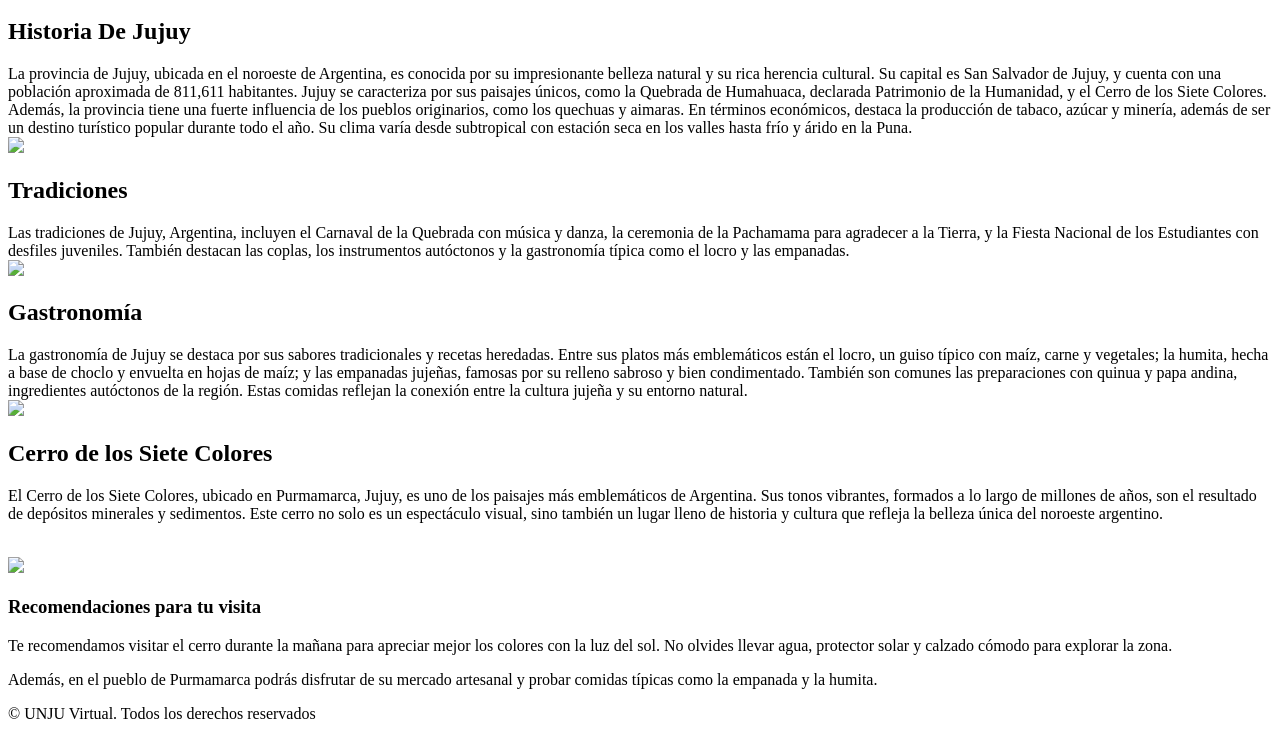
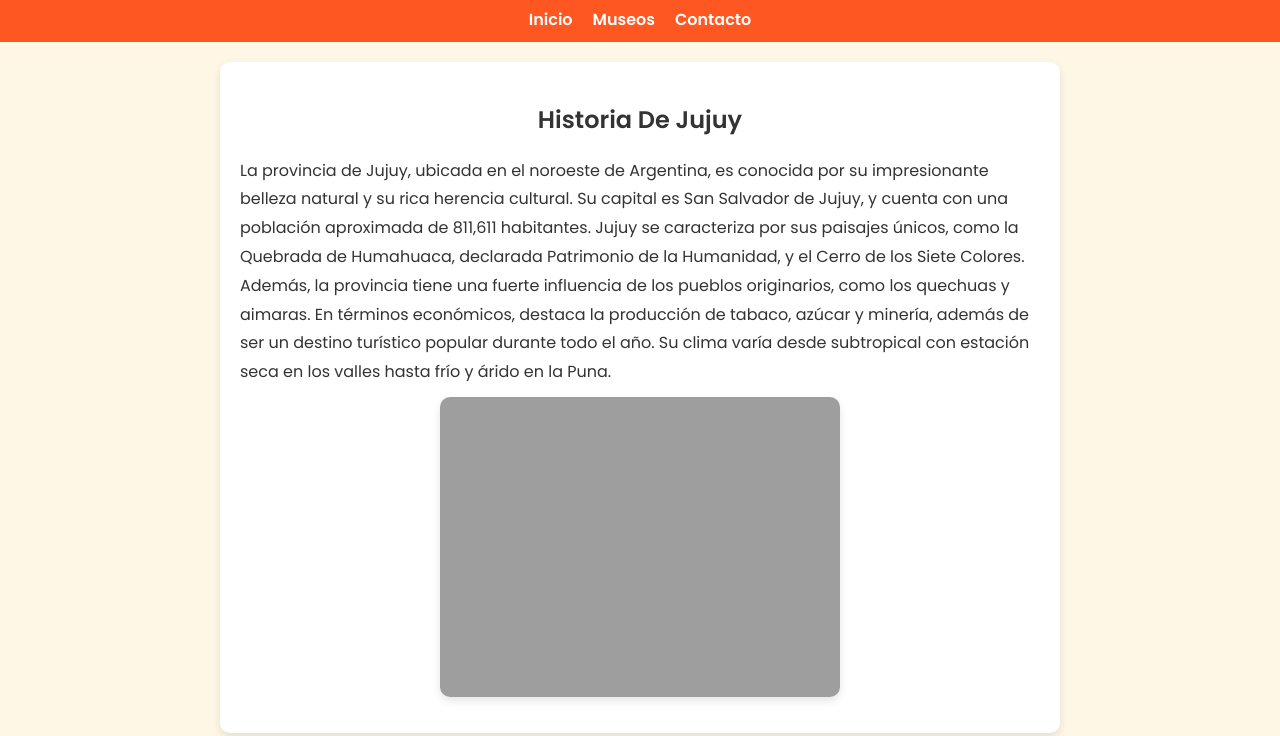
Before and after one commit to GabrielCalisaya/pv_tp1_grupo24, a plain HTML site: page index.html in a window 1280 px wide. Shown: the part 136-872 px from the top of the page. Drawn offline with Linux system fonts and the light colour scheme; the site is published under a folder, as on GitHub Pages, so addresses that start at the root find nothing.

Commit message:
No se veia el CSS ni las imagenes correctamente debido a una mala colocacion de las rutas, Solucionado

```diff
--- a/index.html
+++ b/index.html
@@ -3,7 +3,7 @@
 <head>
     <meta charset="UTF-8">
     <meta name="viewport" content="width=device-width, initial-scale=1.0">
-    <link rel="stylesheet" href="/css/styles.css">
+    <link rel="stylesheet" href="css/styles.css">
     <title>La Cultura en Jujuy</title>
 </head>
 <body>
@@ -20,25 +20,25 @@
     <p>La provincia de Jujuy, ubicada en el noroeste de Argentina, es conocida por su impresionante belleza natural y su rica herencia cultural. Su capital es San Salvador de Jujuy, y cuenta con una población aproximada de 811,611 habitantes.
         Jujuy se caracteriza por sus paisajes únicos, como la Quebrada de Humahuaca, declarada Patrimonio de la Humanidad, y el Cerro de los Siete Colores. Además, la provincia tiene una fuerte influencia de los pueblos originarios, como los quechuas y aimaras.
         En términos económicos, destaca la producción de tabaco, azúcar y minería, además de ser un destino turístico popular durante todo el año. Su clima varía desde subtropical con estación seca en los valles hasta frío y árido en la Puna.
-    <br><img src="/Fotos/Jujuy.jpg">
+    <br><img src="Fotos/Jujuy.jpg">
     </p>
 </section>
 <section>
     <h1>Tradiciones</h1>
     <p>Las tradiciones de Jujuy, Argentina, incluyen el Carnaval de la Quebrada con música y danza, la ceremonia de la Pachamama para agradecer a la Tierra, y la Fiesta Nacional de los Estudiantes con desfiles juveniles. También destacan las coplas, los instrumentos autóctonos y la gastronomía típica como el locro y las empanadas.
-        <br><img src="/Fotos/Carnaval.jpg">
+        <br><img src="Fotos/Carnaval.jpg">
     </p>
 </section>
 <section>
     <h1>Gastronomía</h1>
     <p>La gastronomía de Jujuy se destaca por sus sabores tradicionales y recetas heredadas. Entre sus platos más emblemáticos están el locro, un guiso típico con maíz, carne y vegetales; la humita, hecha a base de choclo y envuelta en hojas de maíz; y las empanadas jujeñas, famosas por su relleno sabroso y bien condimentado. También son comunes las preparaciones con quinua y papa andina, ingredientes autóctonos de la región. Estas comidas reflejan la conexión entre la cultura jujeña y su entorno natural.
-        <br><img src="/Fotos/GASTRONOMIA.jpg">
+        <br><img src="Fotos/GASTRONOMIA.jpg">
     </p>
 </section>
 <article>
     <h2>Cerro de los Siete Colores</h2>
     <p>El Cerro de los Siete Colores, ubicado en Purmamarca, Jujuy, es uno de los paisajes más emblemáticos de Argentina. Sus tonos vibrantes, formados a lo largo de millones de años, son el resultado de depósitos minerales y sedimentos. Este cerro no solo es un espectáculo visual, sino también un lugar lleno de historia y cultura que refleja la belleza única del noroeste argentino.</p>
-    <br><img src="/Fotos/cerro.jpg">
+    <br><img src="Fotos/cerro.jpg">
 </article>
 <aside>
     <h3>Recomendaciones para tu visita</h3>
```
